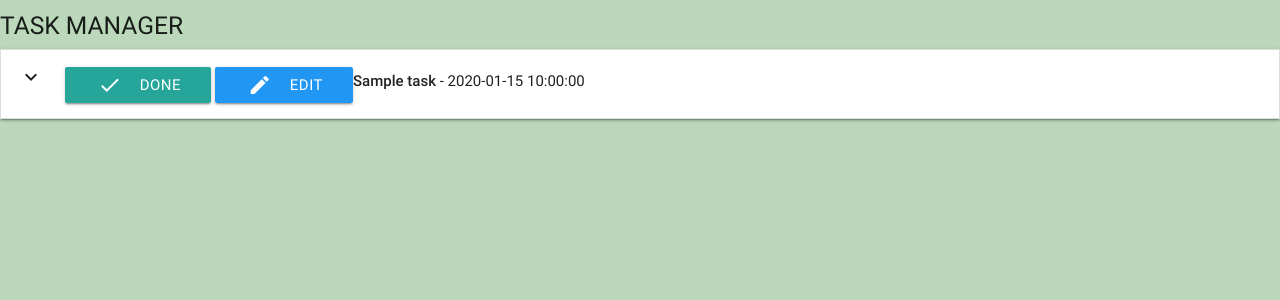
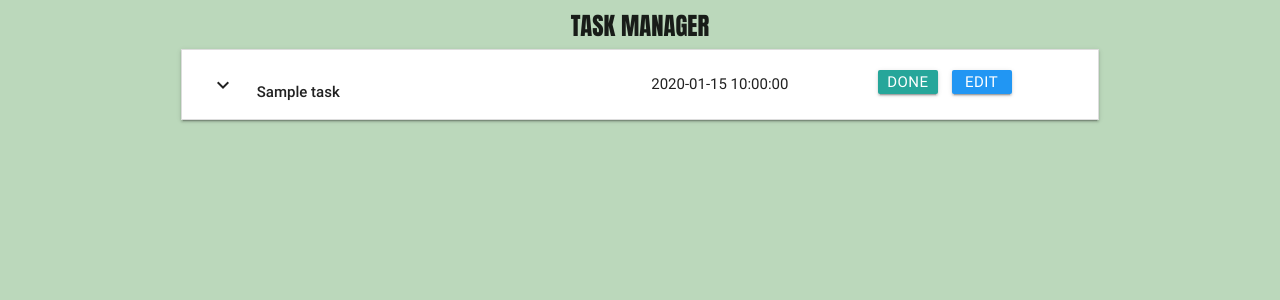
Before and after one commit to billdavisjr/task-manager, a Flask app: page / in a window 1280 px wide. Shown: the top 300 px of the page. Run offline with Flask 2, Linux system fonts and the light colour scheme; a database or web service that is not in the repository returns one stand-in record (values such as "Sample title"); some libraries are stand-ins or nearby versions.

Commit message:
Made date due a separate column, put buttons on right side

```diff
--- a/static/css/style.css
+++ b/static/css/style.css
@@ -1,7 +1,6 @@
 body {
     background-color: rgb(187, 216, 187);
 }
-
 
 .btn_small {
     height: 24px;
@@ -12,5 +11,12 @@ body {
 }
 
 .task_header {
-    margin-top: 5px;
+    margin-top: 8px;
 }
+
+.apptitle {
+    font-family: Impact, Helvetica, sans-serif;
+}
+.collapsible-body {
+    background-color: bisque;
+}
--- a/templates/base.html
+++ b/templates/base.html
@@ -1,24 +1,23 @@
 <!DOCTYPE html>
 <html>
     <head>
-        <title>Task-Manager</title>
+        <title>Task Manager</title>
         <link href="https://fonts.googleapis.com/icon?family=Material+Icons" rel="stylesheet">
         <link rel="stylesheet" href="https://cdnjs.cloudflare.com/ajax/libs/materialize/0.100.2/css/materialize.min.css">
-        <link rel="stylesheet" href="{{url_for('static', filename='css/style.css')}}" type="text/css"/>
-
+        <link rel="stylesheet" href="{{url_for('static', filename='css/style.css')}}" type="text/css" />
     </head>
     <body>
-        <h5> TASK MANAGER</h5>
-        {% block content %}
-        {% endblock %}
-
+        <h5 class="center apptitle">TASK MANAGER</h5>
+        <div class="container">
+            {% block content %} {% endblock %}
+        </div>
         <script src="https://cdnjs.cloudflare.com/ajax/libs/jquery/3.2.1/jquery.min.js"></script>
         <script src="https://cdnjs.cloudflare.com/ajax/libs/materialize/0.100.2/js/materialize.min.js"></script>
         <script type="text/javascript">
-            $(document).ready(function() {
+å            $(document).ready(function() {
                 $('.collapsible').collapsible();
                 $('select').material_select();
-            })
+            });
 
             $('.datepicker').pickadate({
                 selectMonths: true, // Creates a dropdown to control month
@@ -27,13 +26,12 @@
                 clear: 'Clear',
                 close: 'Ok',
                 closeOnSelect: false // Close upon selecting a date,
+
+                // datepicker bug fix for Chrome
+                document.getElementById("matfix").addEventListener("click", function(e) {
+                    e.stopPropagation();
+                });
             });
-
-            // datepicker bug fix for Chrome
-            document.getElementById("matfix").addEventListener("click", function(e) {
-                  e.stopPropagation();
-            });
-
         </script>
     </body>
 </html>
--- a/templates/tasks.html
+++ b/templates/tasks.html
@@ -1,27 +1,29 @@
-{% extends 'base.html' %}
+{% extends 'base.html'%}
 {% block content %}
+<div class="row">
     <ul class="collapsible" data-collapsible="accordion">
         {% for task in tasks %}
         <li>
             <div class="collapsible-header">
-                <div class= "col s3">
+                <div class="task_header col s6">
                     <i class="material-icons">expand_more</i>
-                    <a class="waves-effect waves-light btn btn-small"><i class="material-icons left">done</i>Done</a>
-                    <a class="waves-effect waves-light btn btn-small blue"><i class="material-icons left">edit</i>Edit</a>
+                    <strong>{{task.task_name}}</strong>
                 </div>
-                <div class=" task_header col s9">
-                    <strong>{{task.task_name}}</strong> - {{task.due_date}}
+                <div class="task_header col s3">
+                    {{task.due_date}}
+                </div>
+                <div class="col s3 right">
+                    <a class="waves-effect waves-light btn btn_small">Done</a>
+                    <a class="waves-effect waves-light btn btn_small blue">Edit</a>
                 </div>
             </div>
             <div class="collapsible-body">
                 <span>
-                    <em>{{task.task_description}}</em>
+                     {{task.task_description}}
                 </span>
-                <hr/>
-                <div><strong>Category:</strong> {{task.category_name}}</div>
-                <div><strong>Urgent:</strong> {{task.is_urgent}}</div>
             </div>
         </li>
         {% endfor %}
     </ul>
+</div>
 {% endblock %}
```
